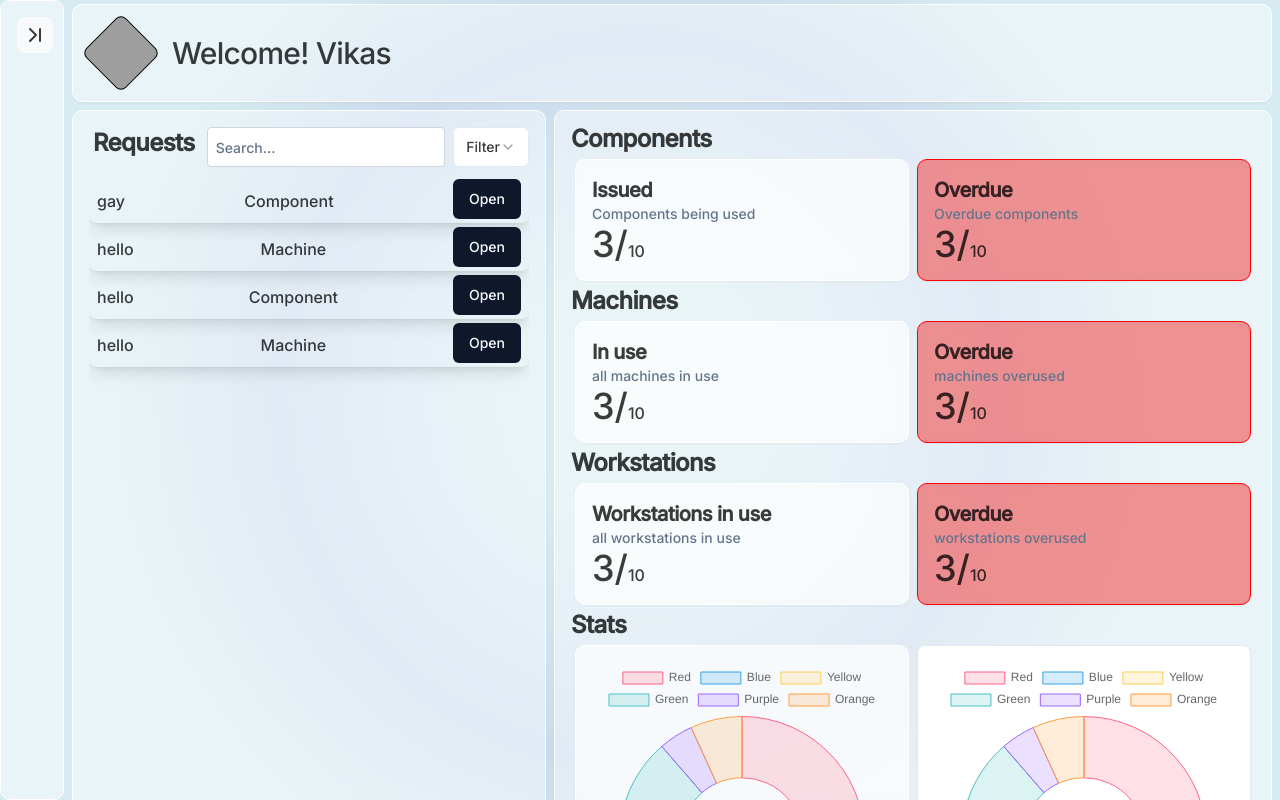
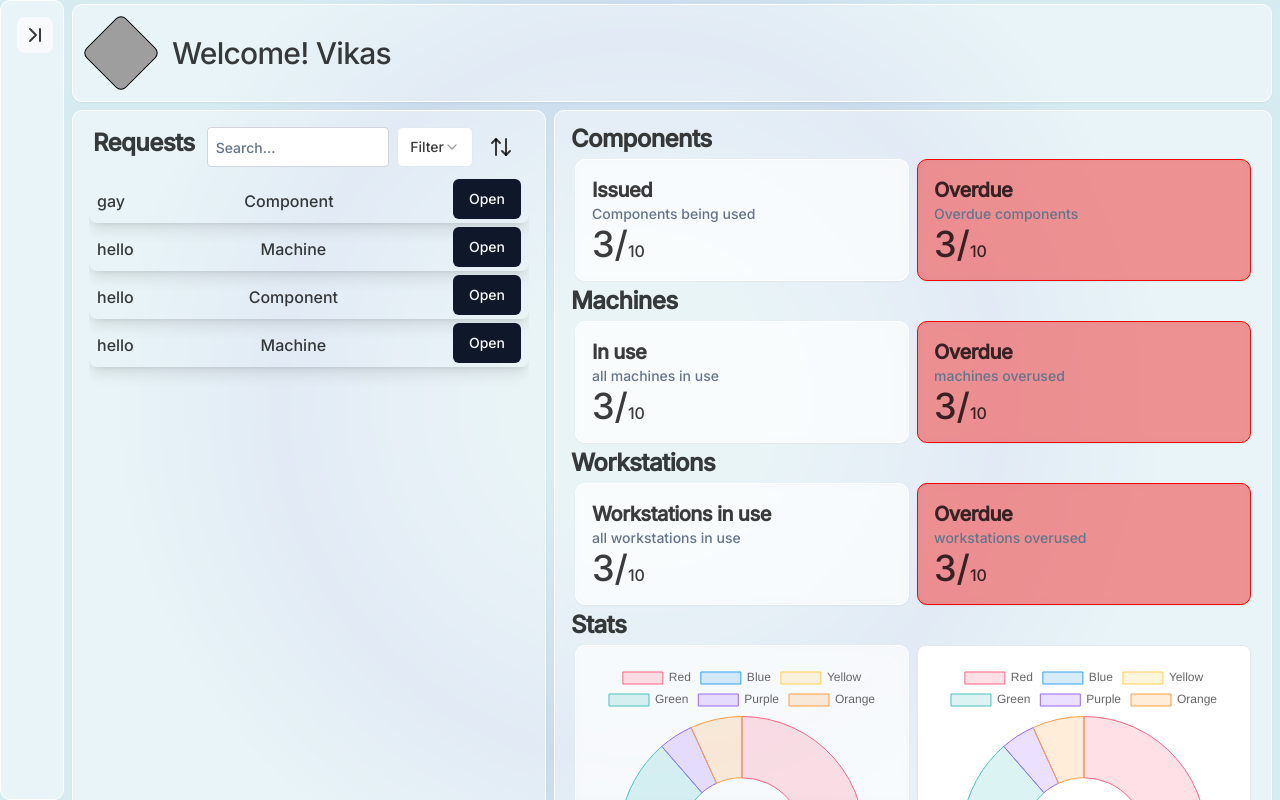
Before and after one commit to plusk-dev/tinkeringlab, a React (Vite) app in the folder frontend/: page /admin/dashboard in a window 1280 px wide. Built offline with nearby package versions, Linux system fonts and the light colour scheme; grey boxes are pictures that could not be loaded.

Commit message:
load more

```diff
--- a/frontend/src/requests/reqhandler.tsx
+++ b/frontend/src/requests/reqhandler.tsx
@@ -5,6 +5,8 @@ import { Select, SelectTrigger, SelectValue, SelectContent, SelectGroup, SelectI
 import saaman from "./testData";
 import InfiniteScroll from 'react-infinite-scroll-component';
 import { Input } from "@/components/ui/input"
+import { Button } from "@/components/ui/button";
+import { ArrowUpDown } from "lucide-react";
 
 interface Data {
   name: string;
@@ -110,6 +112,13 @@ export default function ReqHandler() {
               </SelectContent>
             </Select>
           </div>
+          <Button onClick={() => {
+              setItems(
+                items.concat(
+                  mainData.slice(items.length, items.length + 10)
+                )
+              )
+            }} className="bg-transparent hover:bg-zinc-300"><ArrowUpDown /></Button>
         </div>
         <InfiniteScroll
           className="mt-2"
--- a/frontend/src/requests/requestPage.tsx
+++ /dev/null
@@ -1,18 +0,0 @@
-import React from "react";
-
-interface Data {
-  name: string;
-  type: string;
-  id: string;
-  status:string
-  desc:string
-}
-
-
-const ReqPage:React.FC<Data>=(props:Data)=>{
-  return <>
-    <div></div>
-  </>
-}
-
-export default ReqPage;
```
